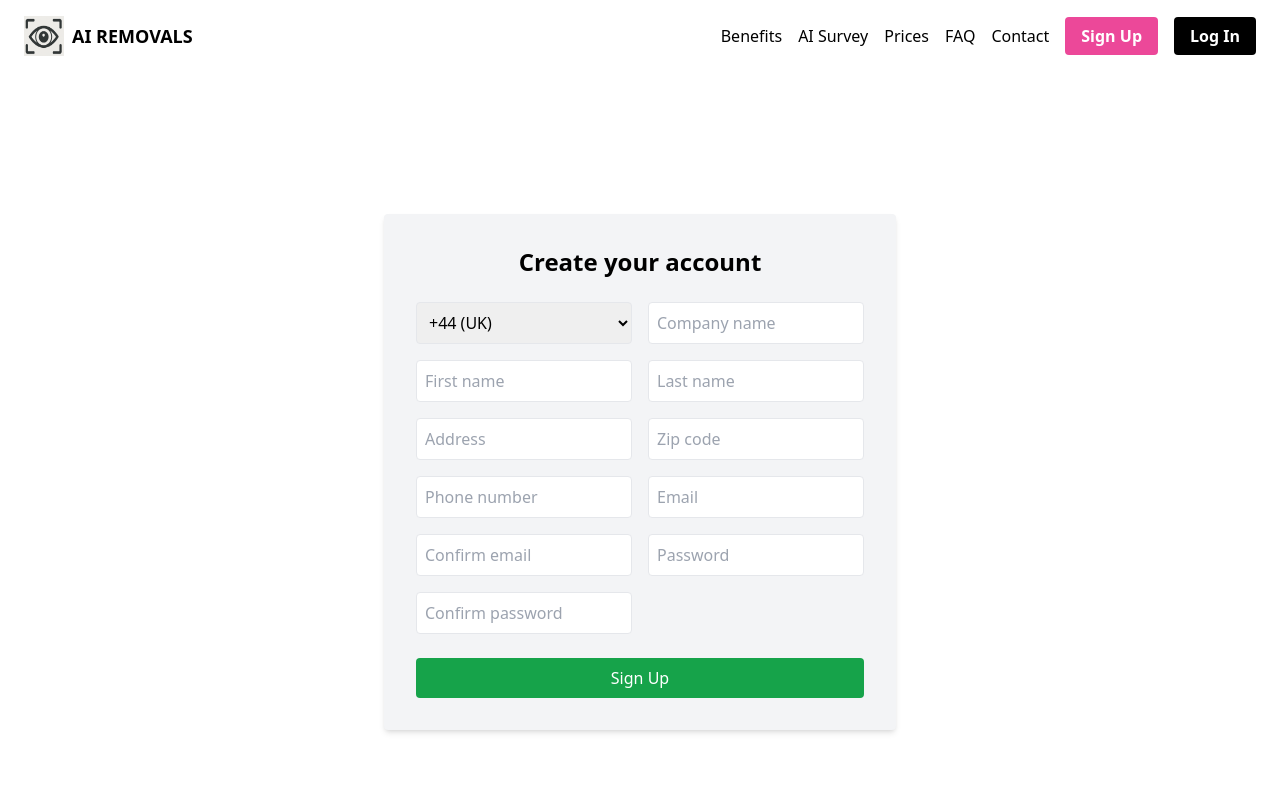
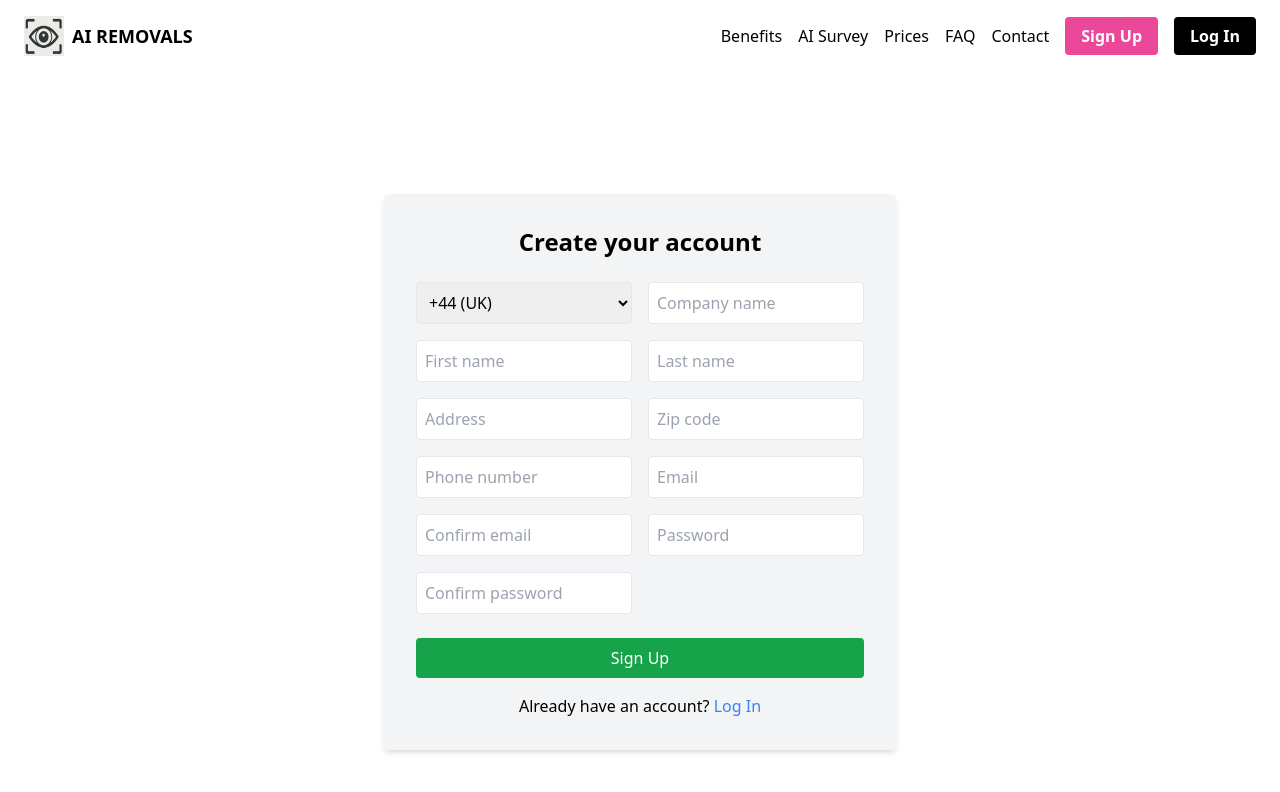
Before and after one commit to Gullmegler/mitt-prosjekt, a React (Create React App) app: page /signup in a window 1280 px wide. Shown: the top 792 px of the page. Built offline with nearby package versions, Linux system fonts and the light colour scheme.

Commit message:
Update SignUp.jsx

```diff
--- a/src/components/SignUp.jsx
+++ b/src/components/SignUp.jsx
@@ -28,6 +28,9 @@ export default function SignUp() {
         >
           Sign Up
         </button>
+        <p className="mt-4 text-center">
+          Already have an account? <a href="/login" className="text-blue-500">Log In</a>
+        </p>
       </form>
     </div>
   );
```
